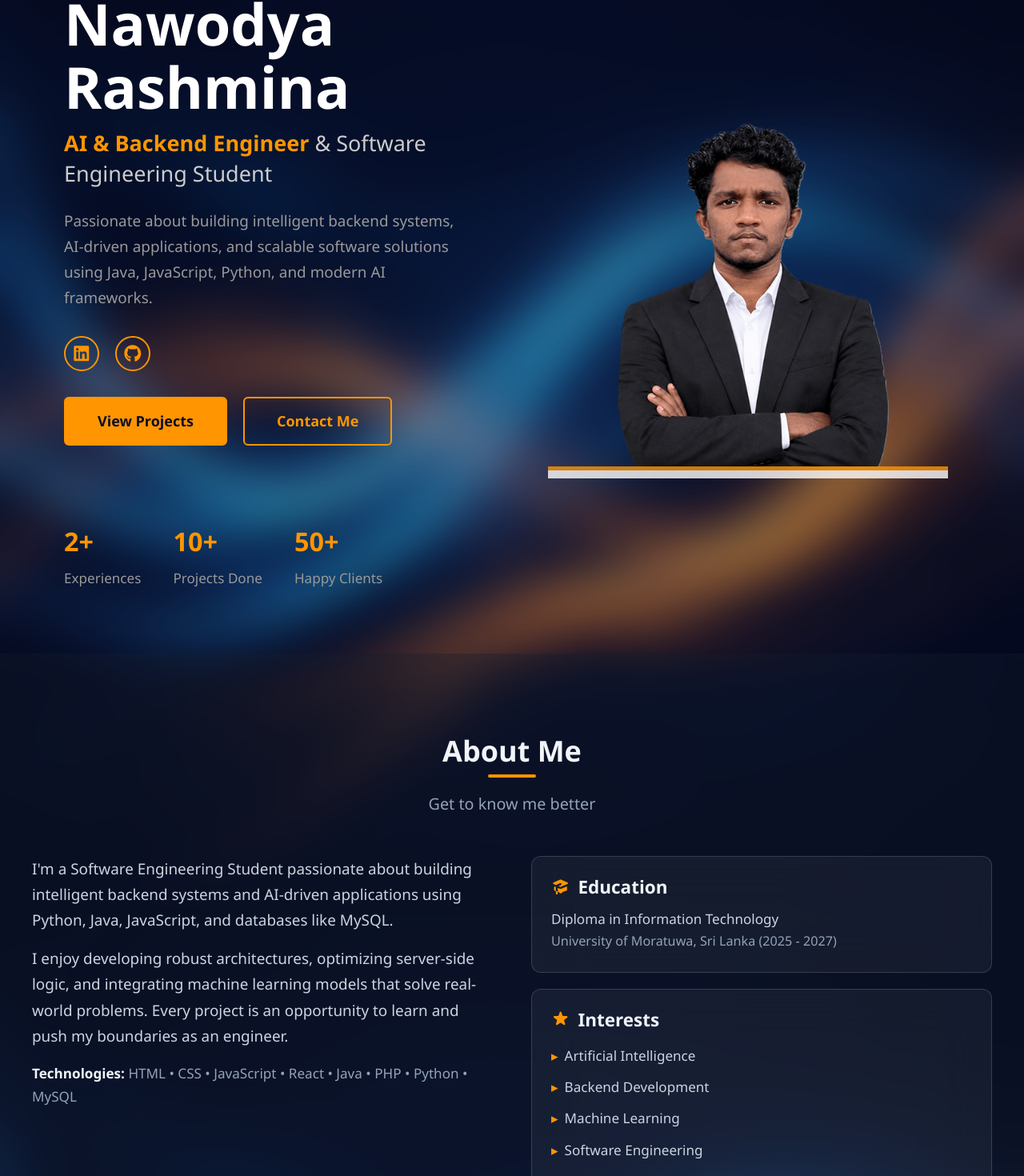
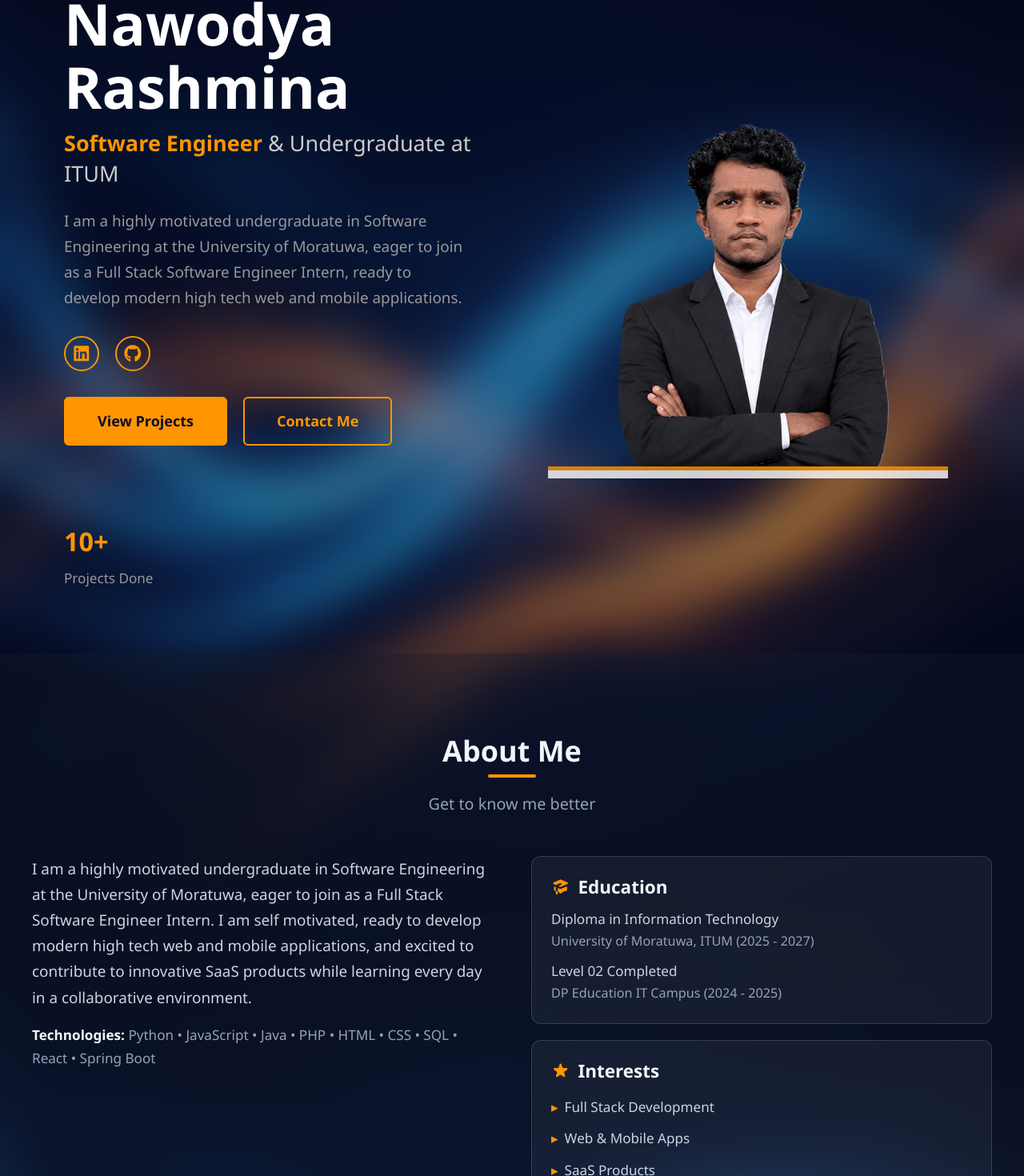
Before and after one commit to nawodya2003/React-Portfolio, a React (Vite) app: page / in a window 1280 px wide. Shown: the part 136-1606 px from the top of the page at 80% size. Built offline with nearby package versions, Linux system fonts and the light colour scheme.

Commit message:
edited and updated

```diff
--- a/src/components/About.jsx
+++ b/src/components/About.jsx
@@ -12,17 +12,11 @@ const About = () => {
         <div className="about-content">
           <div className="about-text" data-aos="fade-right">
             <p>
-              I&apos;m a Software Engineering Student passionate about building intelligent backend systems
-              and AI-driven applications using Python, Java, JavaScript, and databases like MySQL.
-            </p>
-            <p>
-              I enjoy developing robust architectures, optimizing server-side logic, and integrating machine
-              learning models that solve real-world problems. Every project is an opportunity to learn
-              and push my boundaries as an engineer.
+              I am a highly motivated undergraduate in Software Engineering at the University of Moratuwa, eager to join as a Full Stack Software Engineer Intern. I am self motivated, ready to develop modern high tech web and mobile applications, and excited to contribute to innovative SaaS products while learning every day in a collaborative environment.
             </p>
             <p style={{ color: 'var(--text-light)', fontSize: '0.95rem', marginTop: '16px' }}>
               <strong style={{ color: 'var(--text-dark)' }}>Technologies:</strong>{' '}
-              HTML &bull; CSS &bull; JavaScript &bull; React &bull; Java &bull; PHP &bull; Python &bull; MySQL
+              Python &bull; JavaScript &bull; Java &bull; PHP &bull; HTML &bull; CSS &bull; SQL &bull; React &bull; Spring Boot
             </p>
           </div>
 
@@ -30,24 +24,28 @@ const About = () => {
             <div className="about-card">
               <h3><HiAcademicCap /> Education</h3>
               <p>Diploma in Information Technology</p>
+              <p style={{ color: 'var(--text-light)', fontSize: '0.9rem', marginBottom: '8px' }}>
+                University of Moratuwa, ITUM (2025 - 2027)
+              </p>
+              <p>Level 02 Completed</p>
               <p style={{ color: 'var(--text-light)', fontSize: '0.9rem' }}>
-                University of Moratuwa, Sri Lanka (2025 - 2027)
+                DP Education IT Campus (2024 - 2025)
               </p>
             </div>
 
             <div className="about-card">
               <h3><HiStar /> Interests</h3>
               <ul>
-                <li>Artificial Intelligence</li>
-                <li>Backend Development</li>
-                <li>Machine Learning</li>
-                <li>Software Engineering</li>
+                <li>Full Stack Development</li>
+                <li>Web & Mobile Apps</li>
+                <li>SaaS Products</li>
+                <li>AI Tools & Automation</li>
               </ul>
             </div>
 
             <div className="about-card">
               <h3><HiBriefcase /> Career Goals</h3>
-              <p>To become a professional AI & Backend Software Engineer and build impactful, intelligent software solutions.</p>
+              <p>To join as a Full Stack Software Engineer Intern and contribute to innovative SaaS products.</p>
             </div>
           </div>
         </div>
--- a/src/components/Contact.jsx
+++ b/src/components/Contact.jsx
@@ -42,15 +42,15 @@ const Contact = () => {
             </p>
             <div className="contact-item">
               <HiMail />
-              <span>uninawodya@gmail.com</span>
+              <span>nawodyarashmina@gmail.com</span>
             </div>
             <div className="contact-item">
               <HiLocationMarker />
-              <span>Sri Lanka</span>
+              <span>Dematapitiya Road Lunuwila, Sri Lanka</span>
             </div>
             <div className="contact-item">
               <HiPhone />
-              <span>0775601147</span>
+              <span>+94775601147</span>
             </div>
           </div>
 
--- a/src/components/Hero.jsx
+++ b/src/components/Hero.jsx
@@ -10,9 +10,7 @@ const Hero = () => {
   useEffect(() => { AOS.init({ duration: 800, once: true }) }, [])
 
   const stats = [
-    { number: '2+', label: 'Experiences' },
-    { number: '10+', label: 'Projects Done' },
-    { number: '50+', label: 'Happy Clients' }
+    { number: '10+', label: 'Projects Done' }
   ]
 
   return (
@@ -22,11 +20,10 @@ const Hero = () => {
           <p className="greeting" data-aos="fade-down" data-aos-delay="100">Hello, I&apos;m</p>
           <h1 data-aos="fade-up" data-aos-delay="200">Nawodya Rashmina</h1>
           <p className="role" data-aos="fade-up" data-aos-delay="300">
-            <span>AI &amp; Backend Engineer</span> &amp; Software Engineering Student
+            <span>Software Engineer</span> &amp; Undergraduate at ITUM
           </p>
           <p className="intro" data-aos="fade-up" data-aos-delay="400">
-            Passionate about building intelligent backend systems, AI-driven applications, and scalable software solutions
-            using Java, JavaScript, Python, and modern AI frameworks.
+            I am a highly motivated undergraduate in Software Engineering at the University of Moratuwa, eager to join as a Full Stack Software Engineer Intern, ready to develop modern high tech web and mobile applications.
           </p>
 
           <div className="social-icons" data-aos="fade-up" data-aos-delay="450">
--- a/src/components/Projects.jsx
+++ b/src/components/Projects.jsx
@@ -1,4 +1,5 @@
 import { FaGithub, FaExternalLinkAlt } from 'react-icons/fa'
+import portfolioImg from '../assets/portfolio.png'
 import factoryImg from '../assets/factory.png'
 import hospitalImg from '../assets/hospital.png'
 import studentImg from '../assets/student.png'
@@ -8,8 +9,36 @@ import fingerImg from '../assets/finger.png'
 
 const projects = [
   {
+    title: 'Inventory Management System',
+    desc: 'Developed a web-based stock and sales management system featuring demand forecasting using machine learning.',
+    tech: ['React', 'Node.js', 'MySQL', 'Machine Learning'],
+    image: factoryImg,
+    github: 'https://github.com/nawodya2003/MY_Northsea',
+  },
+  {
+    title: 'n8n Ai Workflow Automation',
+    desc: 'Automated digital content creation and social media publishing workflows using n8n and AI tools.',
+    tech: ['n8n', 'AI Tools', 'Workflow Automation'],
+    image: portfolioImg,
+    github: 'https://github.com/nawodya2003',
+  },
+  {
+    title: 'Video Compressor',
+    desc: 'Built a desktop video compression utility using Python, FFmpeg, and PyInstaller.',
+    tech: ['Python', 'FFmpeg', 'PyInstaller'],
+    image: videoImg,
+    github: 'https://github.com/nawodya2003/Video-Compressor',
+  },
+  {
+    title: 'Student Management System Using PHP',
+    desc: 'Created a dynamic web application for managing student records using PHP and MySQL.',
+    tech: ['PHP', 'MySQL', 'Web Application'],
+    image: studentImg,
+    github: 'https://github.com/nawodya2003/Students-Management-System',
+  },
+  {
     title: 'Finger Counting Application',
-    desc: 'A computer vision app that counts fingers in real-time using a webcam feed.',
+    desc: 'Developed a real-time computer vision application for hand gesture recognition using Python, OpenCV, and MediaPipe.',
     tech: ['Python', 'OpenCV', 'MediaPipe'],
     image: fingerImg,
     github: 'https://github.com/nawodya2003/Finger-counting-application',
@@ -20,36 +49,7 @@ const projects = [
     tech: ['Java', 'MySQL', 'Spring Boot'],
     image: hospitalImg,
     github: 'https://github.com/nawodya2003/Hospital_Appointment_System',
-  },
-  {
-    title: 'Students Management System',
-    desc: 'A PHP and MySQL-based system for managing student records, attendance, and academic data.',
-    tech: ['PHP', 'MySQL', 'Bootstrap'],
-    image: studentImg,
-    github: 'https://github.com/nawodya2003/Students-Management-System',
-  },
-  {
-    title: 'Auto MCQ Marking App',
-    desc: 'An automated system for grading multiple-choice questions using image processing techniques.',
-    tech: ['Python', 'OpenCV', 'Flask'],
-    image: mcqImg,
-    github: 'https://github.com/nawodya2003/Auto_MCQ_marking_App',
-  },
-  {
-    title: 'Video Compressor',
-    desc: 'A desktop application that compresses video files without significant quality loss.',
-    tech: ['Python', 'FFmpeg', 'PyQt'],
-    image: videoImg,
-    github: 'https://github.com/nawodya2003/Video-Compressor',
-  },
-  {
-    title: 'Smart Factory Inventory Management System',
-    desc: 'An intelligent system designed to manage and track factory inventory efficiently.',
-    tech: ['React', 'Node.js', 'MySQL'],
-    image: factoryImg,
-    github: 'https://github.com/nawodya2003/MY_Northsea',
-  },
-
+  }
 ]
 
 const Projects = () => {
--- a/src/components/Skills.jsx
+++ b/src/components/Skills.jsx
@@ -1,5 +1,5 @@
 import { useState, useEffect, useRef } from 'react'
-import { FaHtml5, FaCss3Alt, FaJs, FaReact, FaJava, FaPhp, FaPython, FaDatabase, FaNodeJs, FaGitAlt } from 'react-icons/fa'
+import { FaHtml5, FaCss3Alt, FaJs, FaReact, FaJava, FaPhp, FaPython, FaDatabase, FaNodeJs, FaDocker } from 'react-icons/fa'
 
 const skills = [
   { name: 'HTML', level: 90, icon: FaHtml5 },
@@ -11,7 +11,7 @@ const skills = [
   { name: 'PHP', level: 80, icon: FaPhp },
   { name: 'Python', level: 85, icon: FaPython },
   { name: 'MySQL', level: 80, icon: FaDatabase },
-  { name: 'Git', level: 85, icon: FaGitAlt },
+  { name: 'Docker', level: 75, icon: FaDocker },
 ]
 
 const Skills = () => {
```
